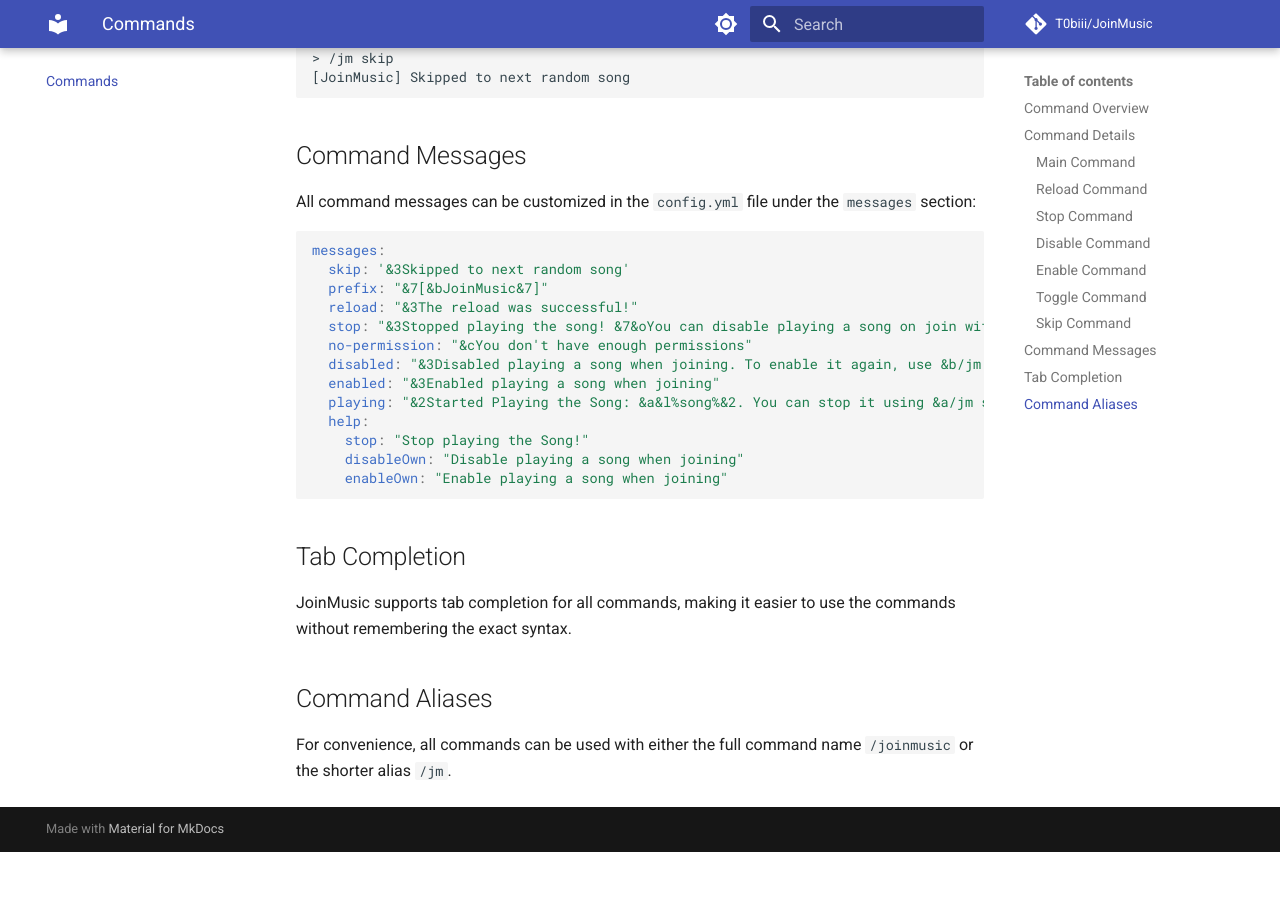
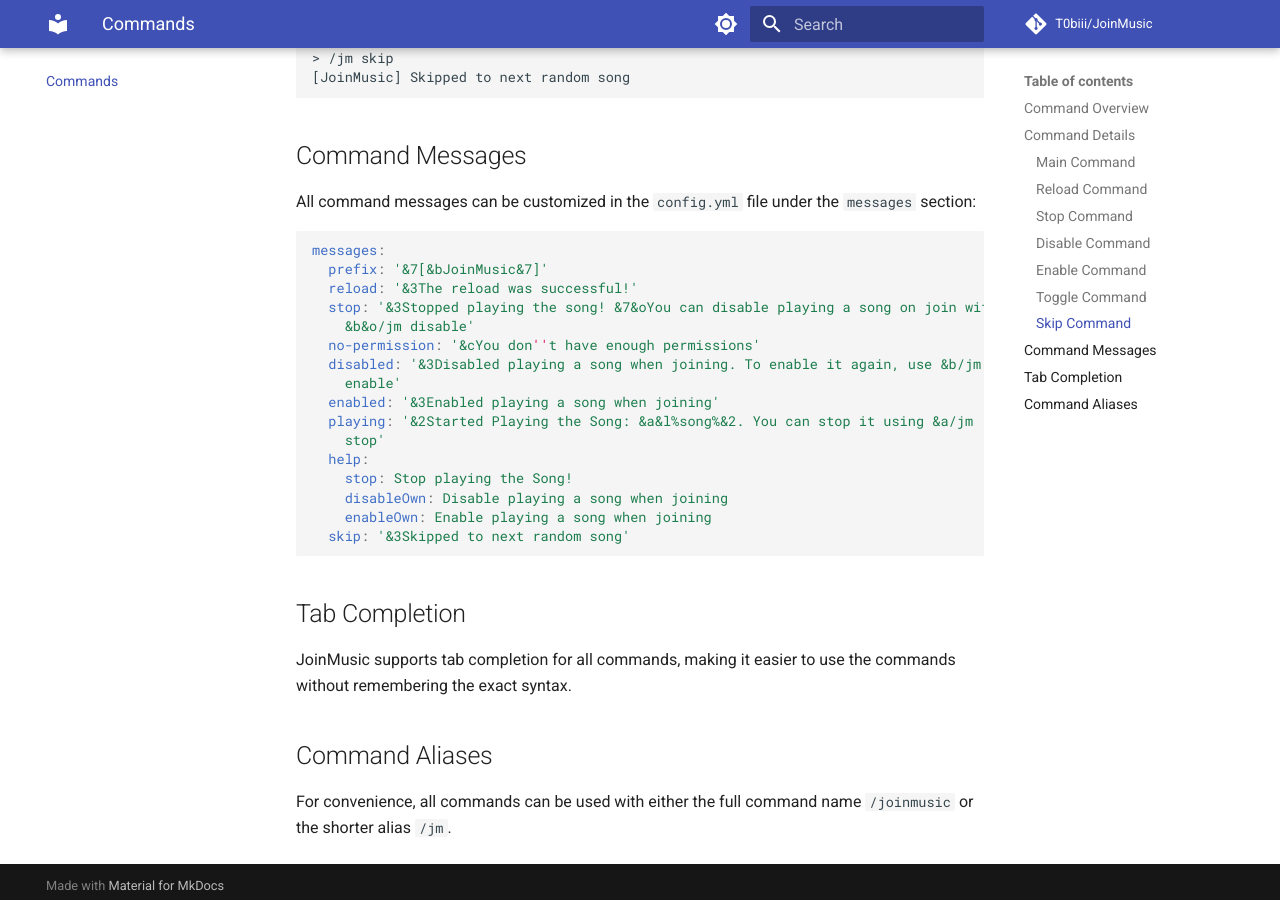
Before and after one commit to T0biii/JoinMusic, an MkDocs documentation site: the page built from docs/commands.md, in a window 1280 px wide and 900 px high, scrolled down 3207 px. Built offline with MkDocs 1.6.1 and Material for MkDocs 9.7.7, drawn with Linux system fonts in a browser that asks for light colours; comment, search, counter and statistics services are not loaded; before the commit the page ends 4059 px from its top, so only the background shows below that.

Commit message:
Update commands.md

````diff
--- a/docs/commands.md
+++ b/docs/commands.md
@@ -125,18 +125,21 @@ All command messages can be customized in the `config.yml` file under the `messa
 
 ```yaml
 messages:
+  prefix: '&7[&bJoinMusic&7]'
+  reload: '&3The reload was successful!'
+  stop: '&3Stopped playing the song! &7&oYou can disable playing a song on join with
+    &b&o/jm disable'
+  no-permission: '&cYou don''t have enough permissions'
+  disabled: '&3Disabled playing a song when joining. To enable it again, use &b/jm
+    enable'
+  enabled: '&3Enabled playing a song when joining'
+  playing: '&2Started Playing the Song: &a&l%song%&2. You can stop it using &a/jm
+    stop'
+  help:
+    stop: Stop playing the Song!
+    disableOwn: Disable playing a song when joining
+    enableOwn: Enable playing a song when joining
   skip: '&3Skipped to next random song'
-  prefix: "&7[&bJoinMusic&7]"
-  reload: "&3The reload was successful!"
-  stop: "&3Stopped playing the song! &7&oYou can disable playing a song on join with &b&o/jm disable"
-  no-permission: "&cYou don't have enough permissions"
-  disabled: "&3Disabled playing a song when joining. To enable it again, use &b/jm enable"
-  enabled: "&3Enabled playing a song when joining"
-  playing: "&2Started Playing the Song: &a&l%song%&2. You can stop it using &a/jm stop"
-  help:
-    stop: "Stop playing the Song!"
-    disableOwn: "Disable playing a song when joining"
-    enableOwn: "Enable playing a song when joining"
 ```
 
 ## Tab Completion
````
